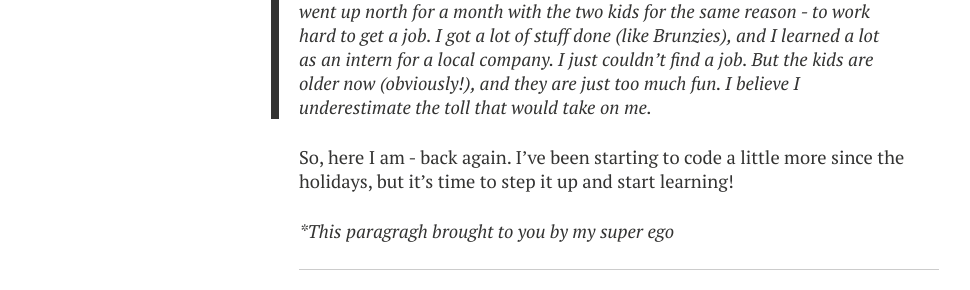
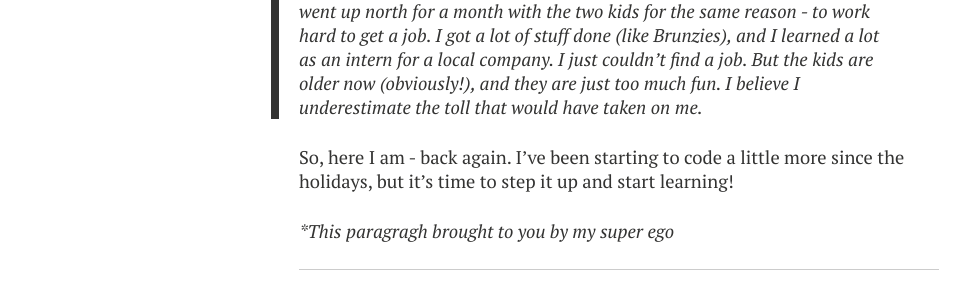
Before and after one commit to gregknudsen/gregknudsen.github.io, a Jekyll site: the page built from _posts/2016-05-13-back-again.md, in a window 1280 px wide. Shown: the part 1030-1320 px from the top of the page, without its empty margins (21-991 px from the left). Built offline with Jekyll 4.4.1, drawn with Linux system fonts in a browser that asks for light colours; nearby versions of some CDN libraries.

Commit message:
semantic change

```diff
--- a/_posts/2016-05-13-back-again.md
+++ b/_posts/2016-05-13-back-again.md
@@ -17,7 +17,7 @@
 
 > First, there was no way I could tell my wife that her going up north would have guaranteed me a job by the end of summer. If I knew for sure that would be the case, I think we both have been ok with it. Believe me, I'm still going to work my ass off this summer, but there's just no guarntee that I will find something.
 
-> Second, I would miss the two kids more than I think - quite possibly to a point where it would have hindered my ability to work. Last summer, my wife went up north for a month with the two kids for the same reason - to work hard to get a job. <i>I got a lot of stuff done (like [Brunzies](www.brunzies.com)), and I learned a lot as an intern for a local company. I just couldn't find a job.</i> But the kids are older now (obviously!), and they are just too much fun. I believe I underestimate the toll that would take on me.
+> Second, I would miss the two kids more than I think - quite possibly to a point where it would have hindered my ability to work. Last summer, my wife went up north for a month with the two kids for the same reason - to work hard to get a job. <i>I got a lot of stuff done (like [Brunzies](www.brunzies.com)), and I learned a lot as an intern for a local company. I just couldn't find a job.</i> But the kids are older now (obviously!), and they are just too much fun. I believe I underestimate the toll that would have taken on me.
 
 So, here I am - back again. I've been starting to code a little more since the holidays, but it's time to step it up and start learning!
 
```
